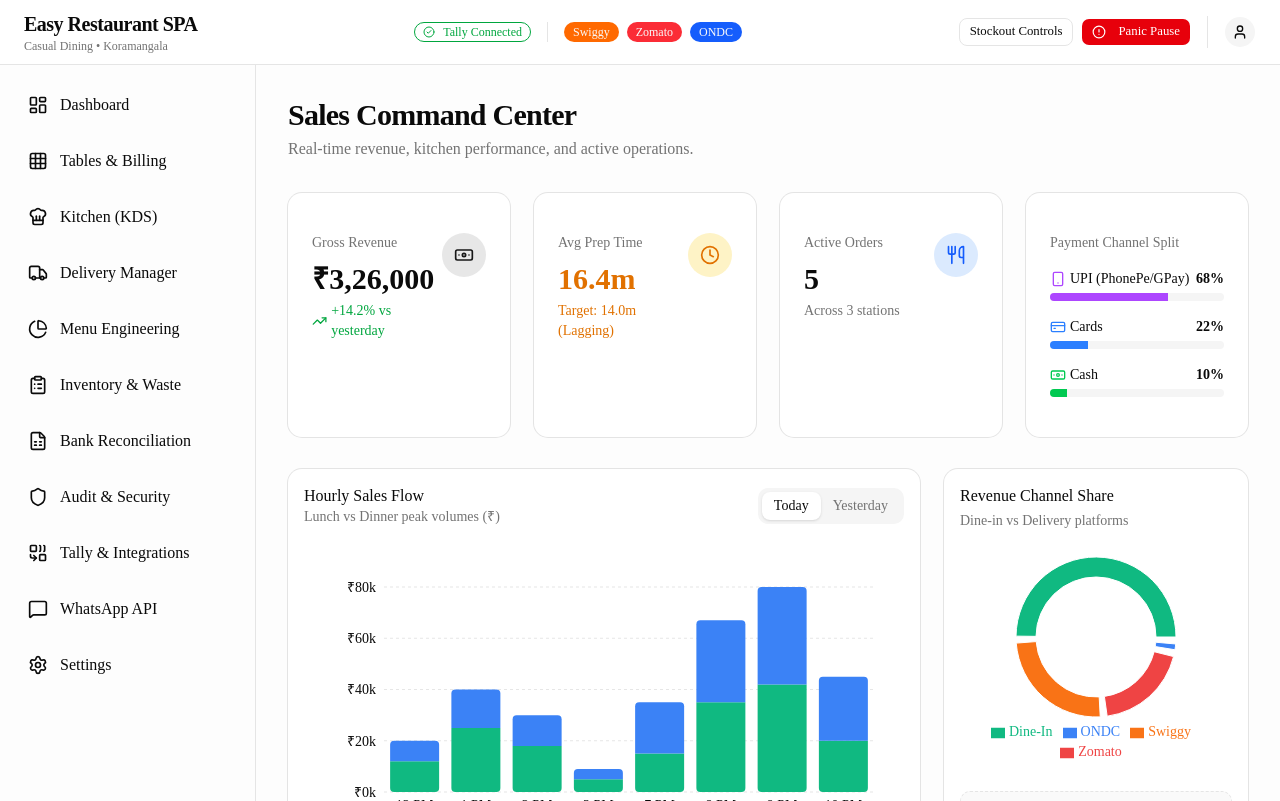
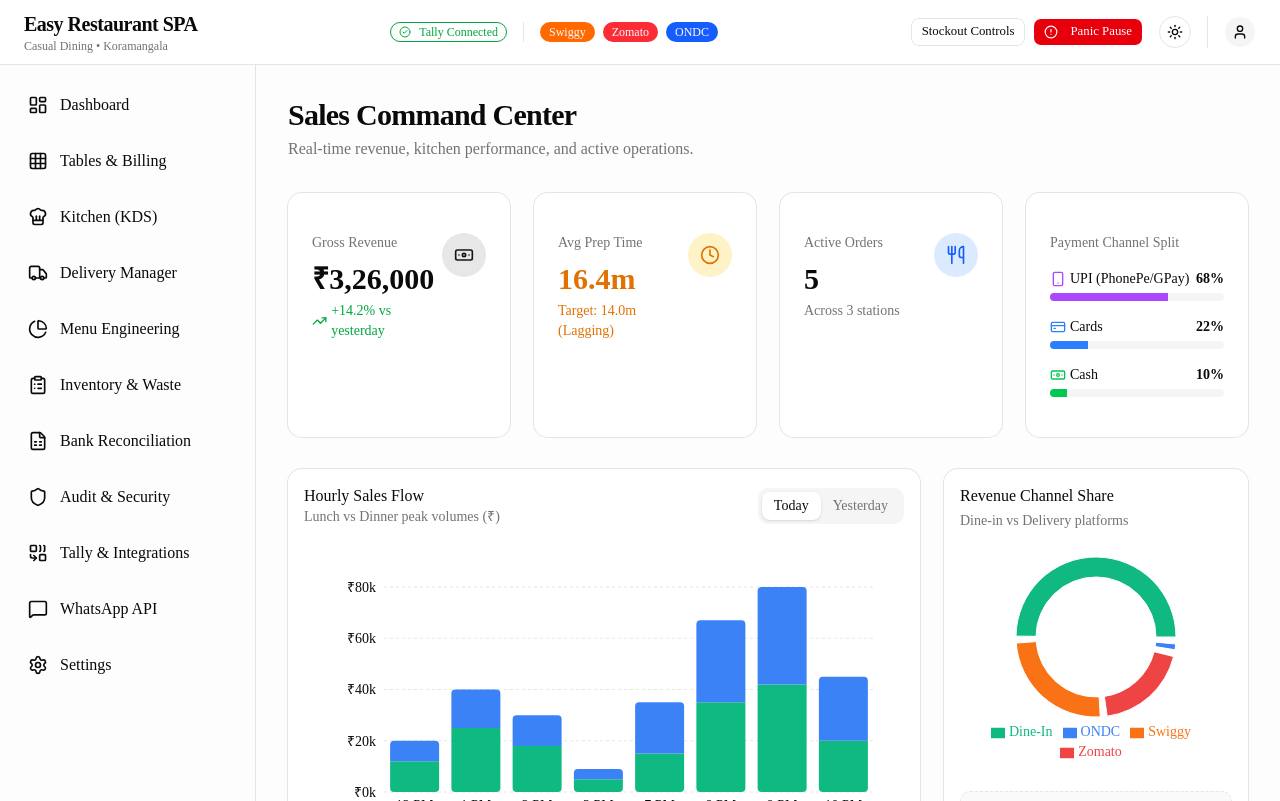
Before and after one commit to 17Arigato-jwd/restaurant-dashboard, a Next.js app in the folder web/: page /dashboard in a window 1280 px wide. Built offline with nearby package versions, Linux system fonts and the light colour scheme.

Commit message:
fix shit

```diff
--- a/web/src/app/layout.tsx
+++ b/web/src/app/layout.tsx
@@ -27,9 +27,6 @@ export default function RootLayout({
 }>) {
   return (
     <html lang="en" suppressHydrationWarning>
-      <head>
-        <link rel="stylesheet" href="https://unpkg.com/leaflet@1.9.4/dist/leaflet.css" />
-      </head>
       <body
         className={`${geistSans.variable} ${geistMono.variable} antialiased`}
       >
--- a/web/src/components/Header.tsx
+++ b/web/src/components/Header.tsx
@@ -1,17 +1,19 @@
 'use client';
 import { useState, useEffect, useRef } from 'react';
 import { useRouter } from 'next/navigation';
-import { useTheme } from '@/components/ThemeProvider';
+import { useTheme } from 'next-themes';
 import { useAppStore } from '@/store/useAppStore';
 import { Button } from '@/components/ui/button';
 import { Badge } from '@/components/ui/badge';
-import { AlertCircle, CheckCircle2, WifiOff, User } from 'lucide-react';
+import { AlertCircle, CheckCircle2, WifiOff, User, Sun, Moon } from 'lucide-react';
 import { StockoutModal } from './StockoutModal';
 import { ManagerPinModal } from './ManagerPinModal';
 
 export function Header() {
   const router = useRouter();
   const { theme, setTheme } = useTheme();
+  // Ensure we don't render theme toggle until hydration is complete
+  const [mounted, setMounted] = useState(false);
 
   const {
     isTallyConnected,
@@ -29,6 +31,10 @@ export function Header() {
   const [isPinModalOpen, setIsPinModalOpen] = useState(false);
   const [isProfileOpen, setIsProfileOpen] = useState(false);
   const profileRef = useRef<HTMLDivElement>(null);
+
+  useEffect(() => {
+    setMounted(true);
+  }, []);
 
   useEffect(() => {
     let interval: NodeJS.Timeout;
@@ -69,13 +75,17 @@ export function Header() {
     triggerEmergencyPause();
   };
 
+  const toggleTheme = () => {
+    setTheme(theme === 'dark' ? 'light' : 'dark');
+  };
+
   const profileMenuItems = [
     { label: "Your Profile", action: () => router.push('/restaurant-settings') },
     { label: "Account Settings", action: () => router.push('/restaurant-settings') },
     { label: "Account Notification", action: () => router.push('/restaurant-settings') },
     { label: "Team", action: () => router.push('/restaurant-settings') },
     { label: "Support", action: () => alert('Support module coming soon!') },
-    { label: "Theme Toggle", action: () => setTheme(theme === 'dark' ? 'light' : 'dark') },
+    { label: "Theme Toggle", action: toggleTheme },
     { label: "Switch Account", action: () => { logout(); router.push('/login'); } },
     { label: "Sign out", action: () => { logout(); router.push('/login'); } },
   ];
@@ -128,6 +138,22 @@ export function Header() {
               <AlertCircle className="w-4 h-4 mr-2" />
               {isEmergencyPaused ? `Paused (${formatTime(pauseTimerRemaining)}) - Cancel` : "Panic Pause"}
             </Button>
+
+            {mounted && (
+              <Button
+                variant="ghost"
+                size="icon"
+                onClick={toggleTheme}
+                className="ml-2 rounded-full border border-border"
+                aria-label="Toggle theme"
+              >
+                {theme === "dark" ? (
+                  <Moon className="h-5 w-5" />
+                ) : (
+                  <Sun className="h-5 w-5" />
+                )}
+              </Button>
+            )}
           </div>
 
           <div className="relative border-l pl-4" ref={profileRef}>
@@ -150,9 +176,12 @@ export function Header() {
                         item.action();
                         setIsProfileOpen(false);
                       }}
-                      className="block w-full px-4 py-2 text-left text-sm text-foreground hover:bg-muted"
+                      className="block w-full px-4 py-2 text-left text-sm text-foreground hover:bg-muted flex items-center justify-between"
                     >
                       {item.label}
+                      {item.label === "Theme Toggle" && mounted && (
+                        theme === 'dark' ? <Moon className="h-4 w-4" /> : <Sun className="h-4 w-4" />
+                      )}
                     </button>
                   ))}
                 </div>
```
Also changed, not shown: 2659 other files (tests, documents, lock files or other folders).
